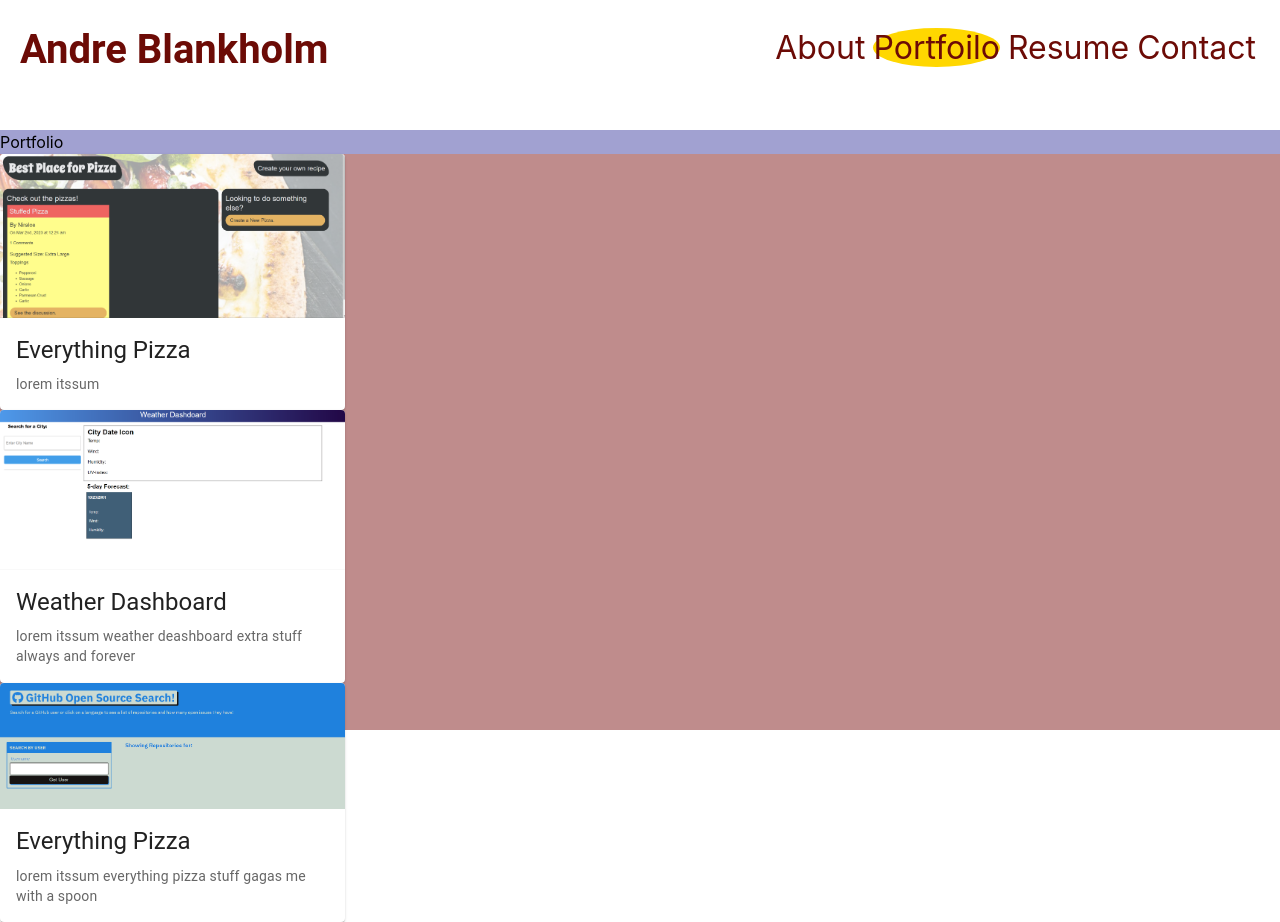
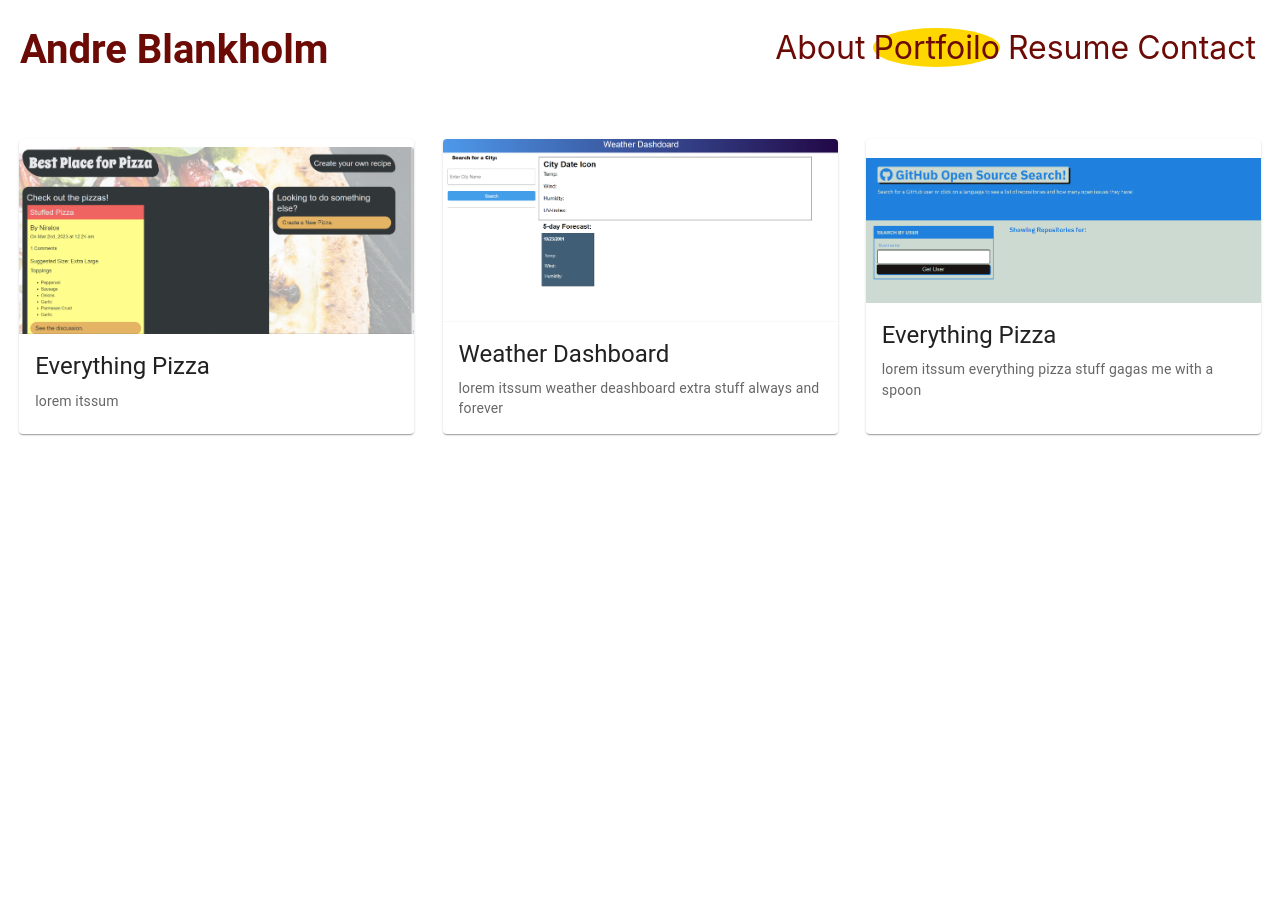
Before and after one commit to AndreBlankholm/Portfolio, a React (Create React App) app: page /portfolio in a window 1280 px wide. After the commit the page ends 800 px from the top, so only its background shows below. Built offline with nearby package versions, Linux system fonts and the light colour scheme.

Commit message:
working on css

```diff
--- a/src/components/Portfolio/Portfoilo.js
+++ b/src/components/Portfolio/Portfoilo.js
@@ -32,7 +32,6 @@ function Portfolio() {
 
   return (
     <div className="portfolio">
-      <h1>Portfolio</h1>
     {projects.map((project, index) => (
       <Project project={project}></Project>
     ))}
--- a/src/components/Portfolio/Portfolio.css
+++ b/src/components/Portfolio/Portfolio.css
@@ -1,7 +1,9 @@
 
 .portfolio {
-    background-color: rgb(191, 140, 140);
-    height: 600px;
+
+    display: flex;
+    justify-content: space-evenly;
+    flex-wrap: wrap;
 }
 
 .portfolio h1  {
--- a/src/components/Project/Project.js
+++ b/src/components/Project/Project.js
@@ -1,24 +1,20 @@
 import React from "react";
-import Card from '@mui/material/Card';
-import CardContent from '@mui/material/CardContent';
-import CardMedia from '@mui/material/CardMedia';
-import Typography from '@mui/material/Typography';
-import { CardActionArea } from '@mui/material';
-
+import Card from "@mui/material/Card";
+import CardContent from "@mui/material/CardContent";
+import CardMedia from "@mui/material/CardMedia";
+import Typography from "@mui/material/Typography";
+import { CardActionArea } from "@mui/material";
+import "./Projects.css";
 
 //imports props from portfolio
 
-
 function Project(props) {
-
-
-  const {project} = props;
+  const { project } = props;
 
   return (
-    <section className="">
-
-      <Card sx={{ maxWidth: 345 }}>
-      <CardActionArea>
+    <section className="project-container">
+      <Card sx={{ maxWidth: 395 }} className="row">
+        <CardActionArea >
           <CardMedia
             component="img"
             height="140"
@@ -27,16 +23,15 @@ function Project(props) {
           />
           <CardContent>
             <Typography gutterBottom variant="h5" component="div">
-          <div>{project.title}</div>
+              {project.title}
             </Typography>
             <Typography variant="body2" color="text.secondary">
-            <div>{project.description}</div>
+             {project.description}
             </Typography>
           </CardContent>
         </CardActionArea>
       </Card>
     </section>
-
   );
 }
 
--- a/src/components/Project/Projects.css
+++ b/src/components/Project/Projects.css
@@ -0,0 +1,16 @@
+
+
+.project-container {
+    display: flex;
+    flex-wrap: wrap;
+
+    padding:  5px;
+    margin: 4px;
+
+
+}
+
+.row {
+    display: flex;
+
+}
```
Lines whose indentation alone changed are shown as unchanged.
